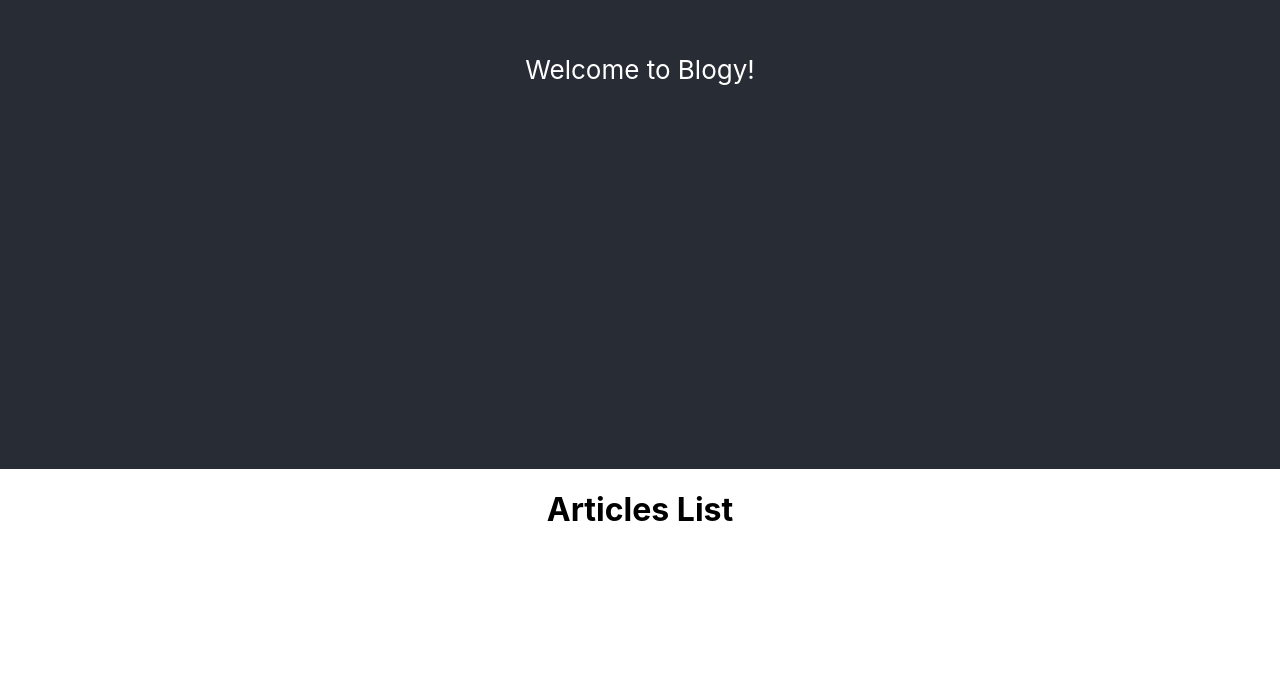
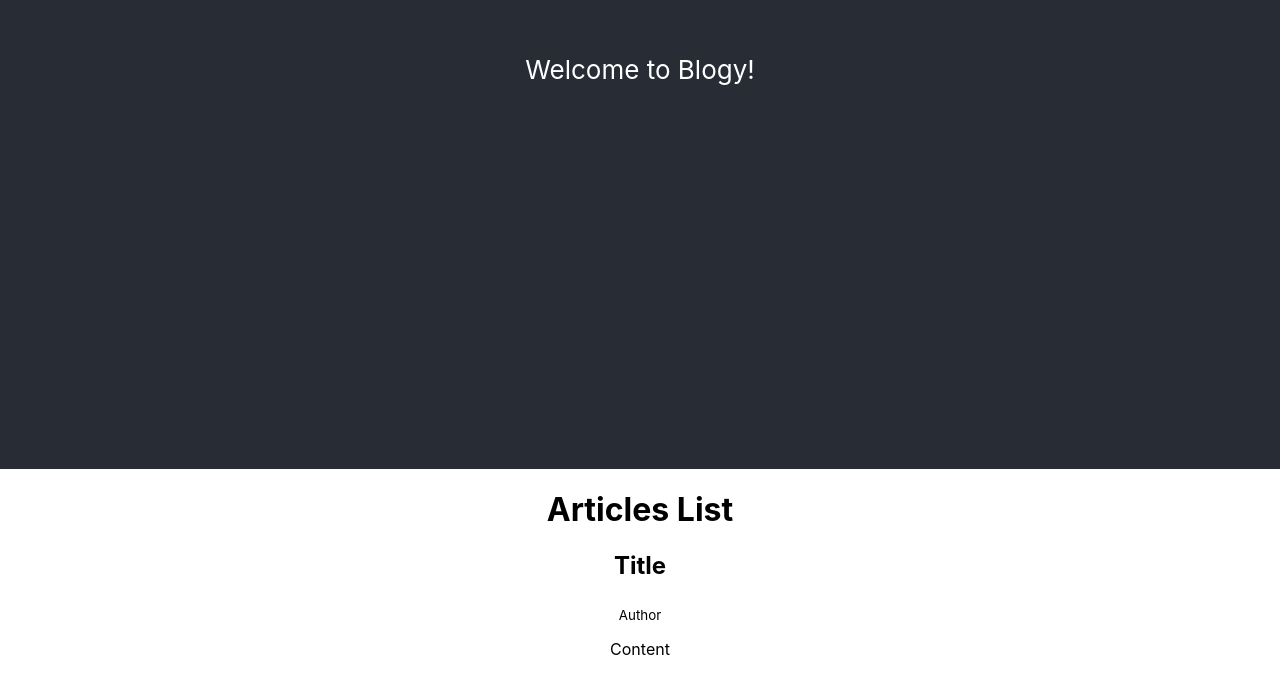
Before and after one commit to FaisalAljazaeri/blogy-frontend, a React (Create React App) app: page / in a window 1280 px wide. Shown: the part 331-1006 px from the top of the page. Before the commit the page ends 882 px from the top, so only its background shows below. Built offline with nearby package versions, Linux system fonts and the light colour scheme.

Commit message:
Add Article Component

```diff
--- /dev/null
+++ b/src/articles/components/Article.js
@@ -0,0 +1,14 @@
+import React, { Component } from "react";
+
+export default class Article extends Component {
+    render() {
+        return (
+            <div>
+                {/* Title & Content & Author */}
+                <h2>Title</h2>
+                <sub>Author</sub>
+                <p>Content</p>
+            </div>
+        );
+    }
+}
--- a/src/articles/components/Articles.js
+++ b/src/articles/components/Articles.js
@@ -1,11 +1,13 @@
 import React, { Component } from "react";
+import Article from "./Article";
 
 export default class Articles extends Component {
     render() {
         return (
-            <div>
+            <>
                 <h1>Articles List</h1>
-            </div>
+                <Article />
+            </>
         );
     }
 }
```
